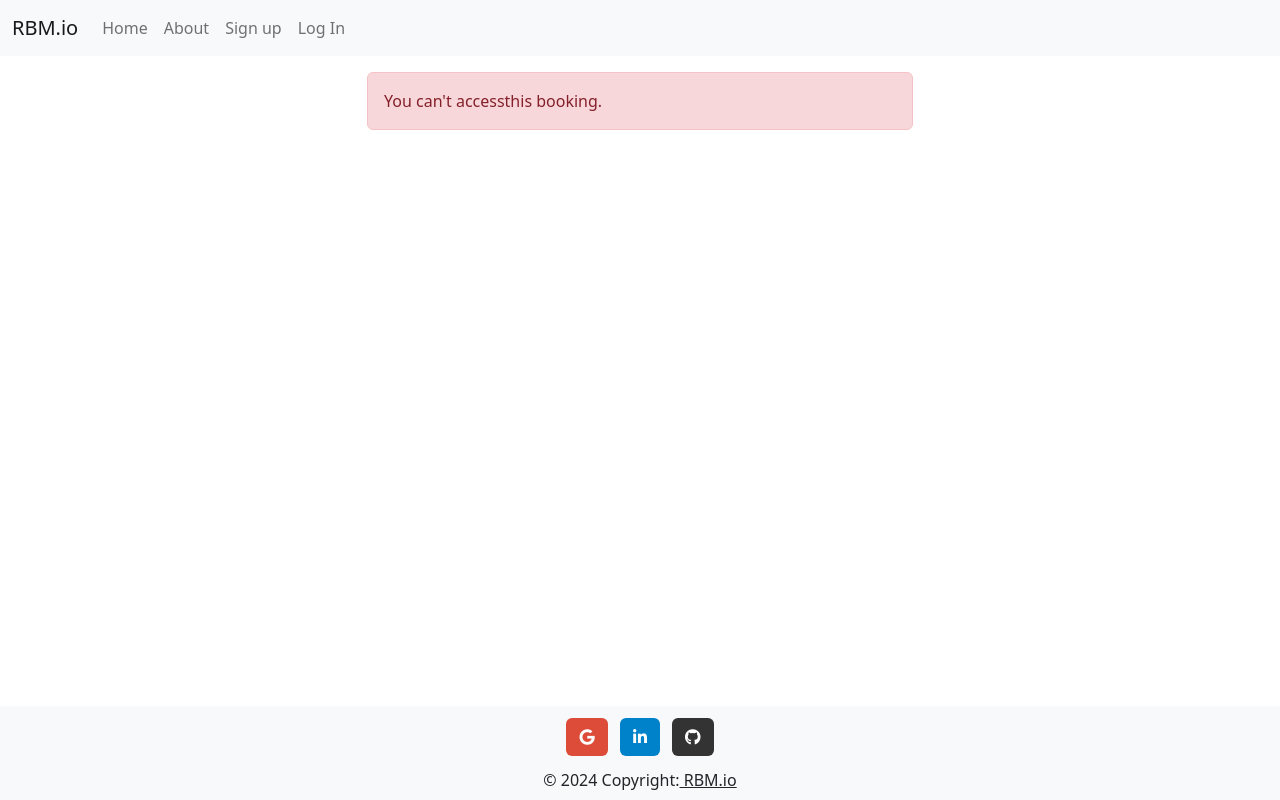
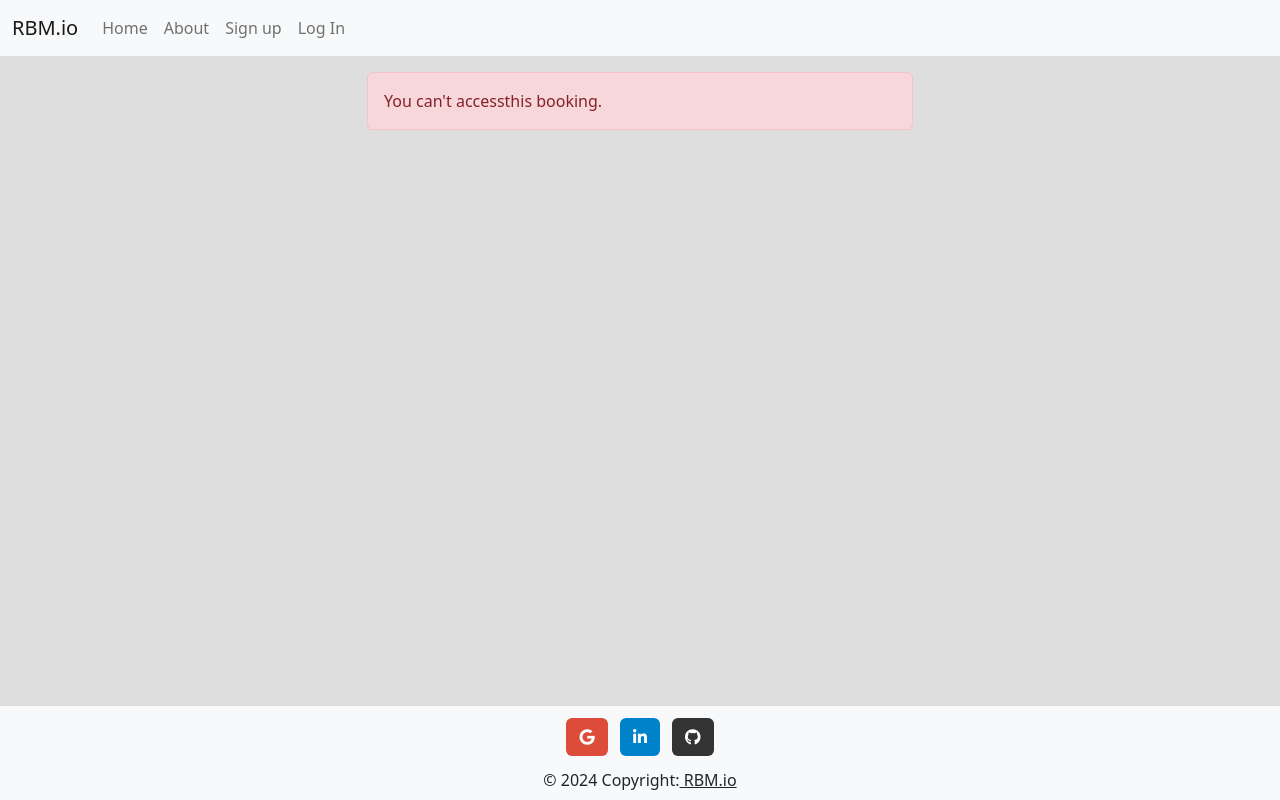
Before and after one commit to Jean7667/RBM_APP, a Django app: page /user_app/book/5/ in a window 1280 px wide. Run offline with Django 5.2, Linux system fonts and the light colour scheme; data comes from the database, SQL or seed files in the repository; some libraries are stand-ins or nearby versions.

Commit message:
added color palette

```diff
--- a/static/css/style.css
+++ b/static/css/style.css
@@ -8,9 +8,9 @@
 body{
   overflow-x: hidden;
   margin-bottom:  50px; /* content not hidden by footer */
+  background:#DEDEDEff
 }
 
-/* body {background:#); */
 
   .nav-link[aria-current="page"]{
     text-decoration: underline rgb(9, 0, 5) 4px;
@@ -33,3 +33,10 @@
 .footer {
       height: 30px;
   }
+/*
+  --battleship-gray: #8D8D8Dff;
+--platinum: #DEDEDEff;
+--cadet-gray: #A0A0A0ff;
+--silver: #B3B3B3ff;
+--raisin-black: #282828ff;
+*/
```
